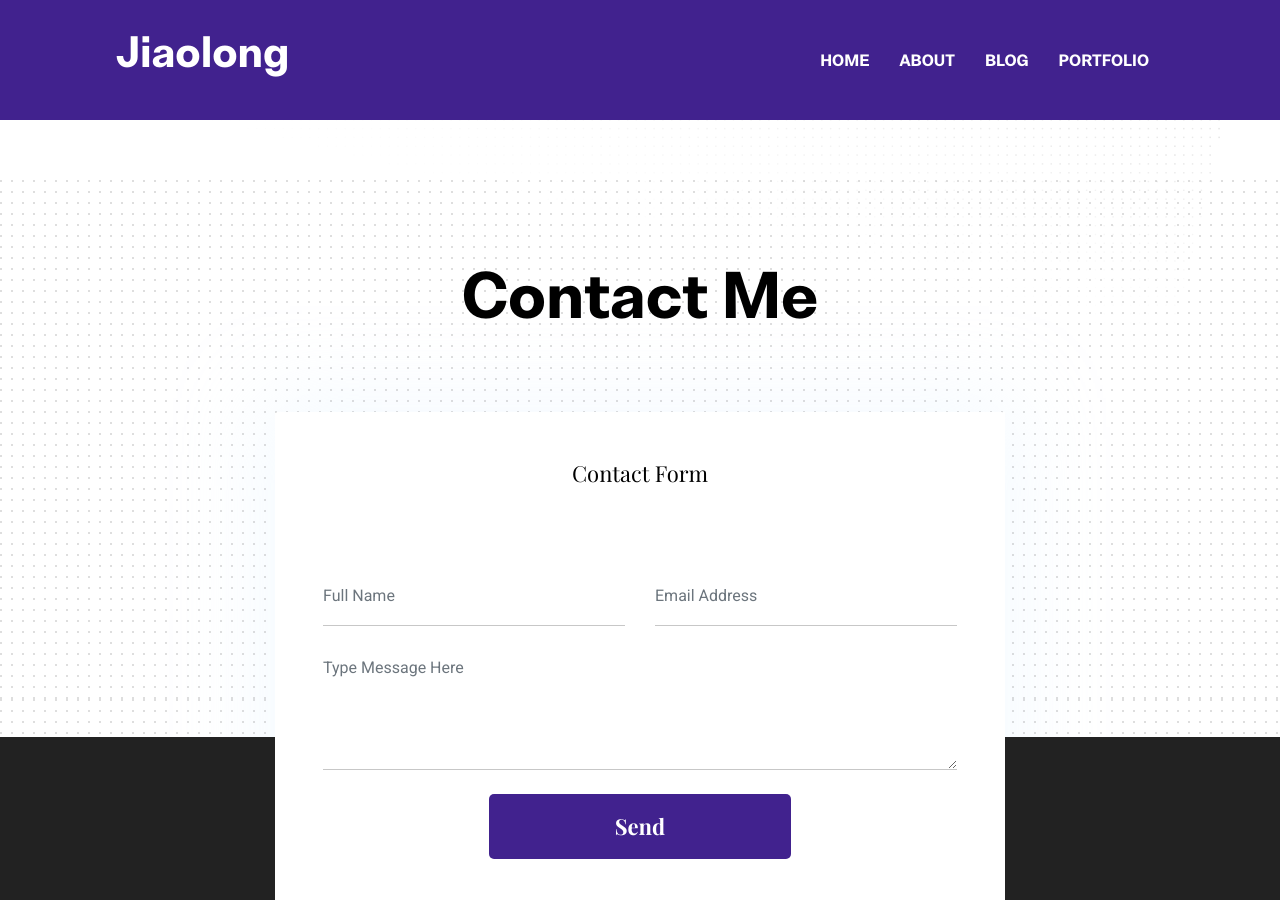
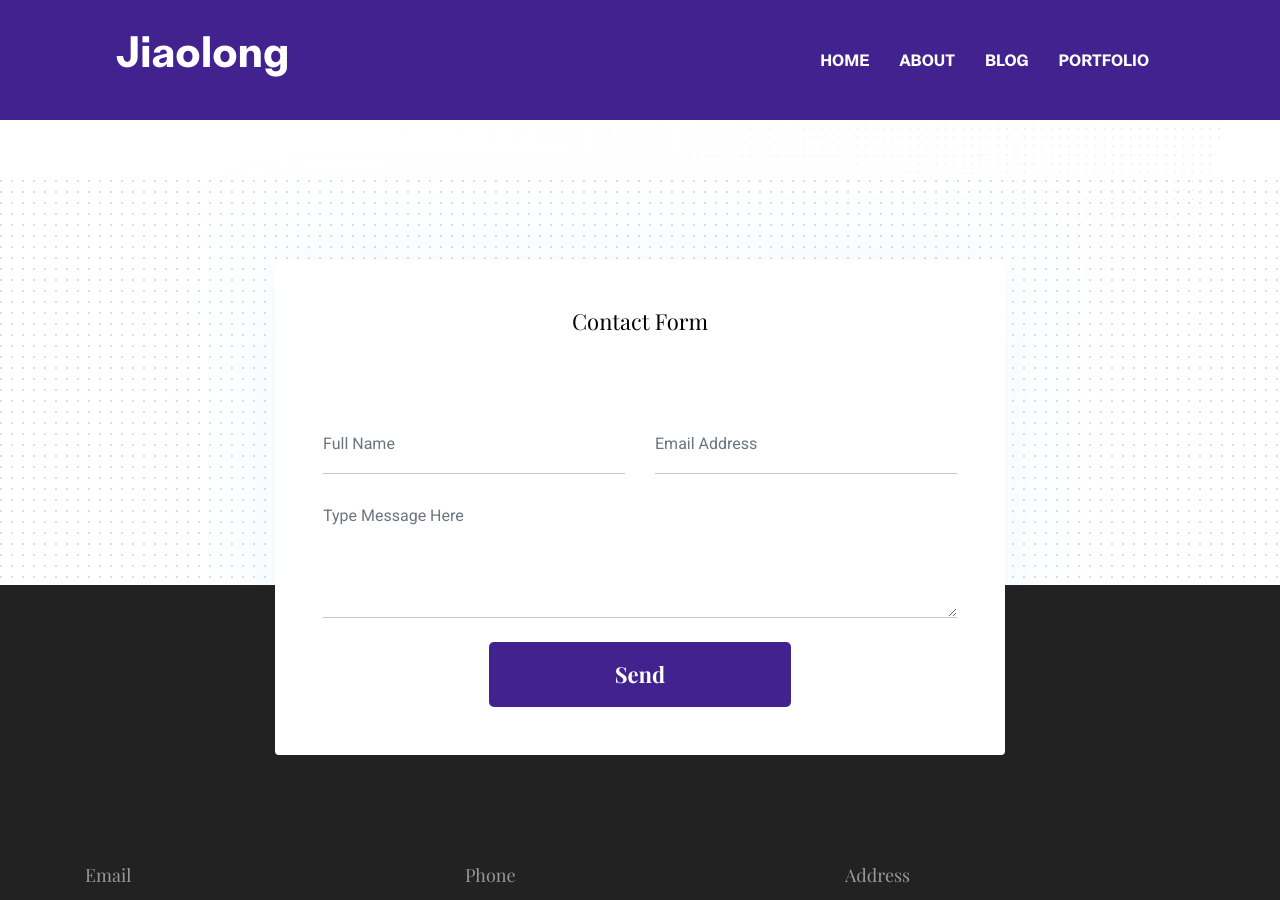
Before and after one commit to iwangjiaolong/iwangjiaolong.github.io, a Jekyll site: the page built from index.html, in a window 1280 px wide and 900 px high, scrolled down 2727 px. Built offline with Jekyll 4.4.1, drawn with Linux system fonts in a browser that asks for light colours.

Commit message:
Update contact-section.html

```diff
--- a/_includes/contact-section.html
+++ b/_includes/contact-section.html
@@ -2,9 +2,9 @@
 <section class="section section-on-footer" data-background="{{site.baseurl}}/assets/images/backgrounds/bg-dots.png">
   <div class="container">
     <div class="row">
-      <div class="col-12 text-center">
+<!--       <div class="col-12 text-center">
         <h2 class="section-title">{{ site.data.settings.contact-title }}</h2>
-      </div>
+      </div> -->
       <div class="col-lg-8 mx-auto">
         <div class="bg-white rounded text-center p-5 shadow-down">
           <h4 class="mb-80">Contact Form</h4>
```
